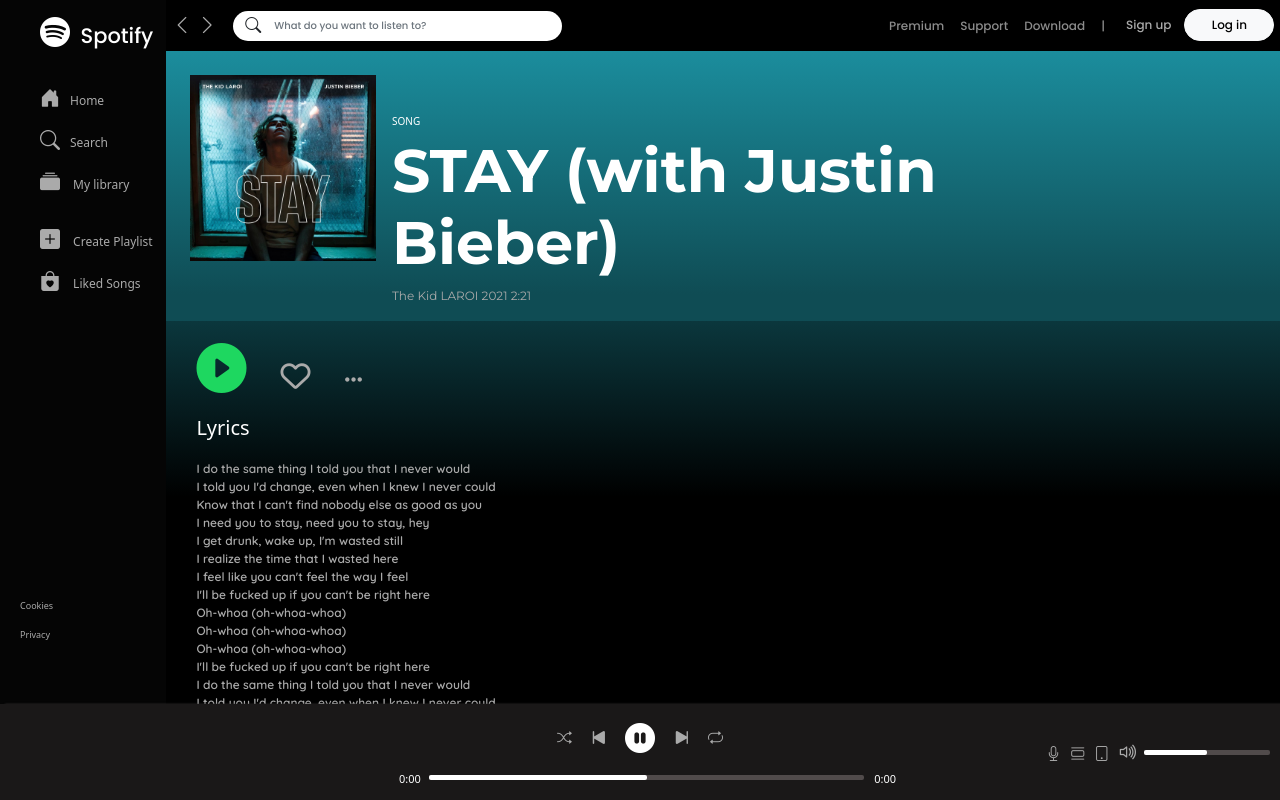
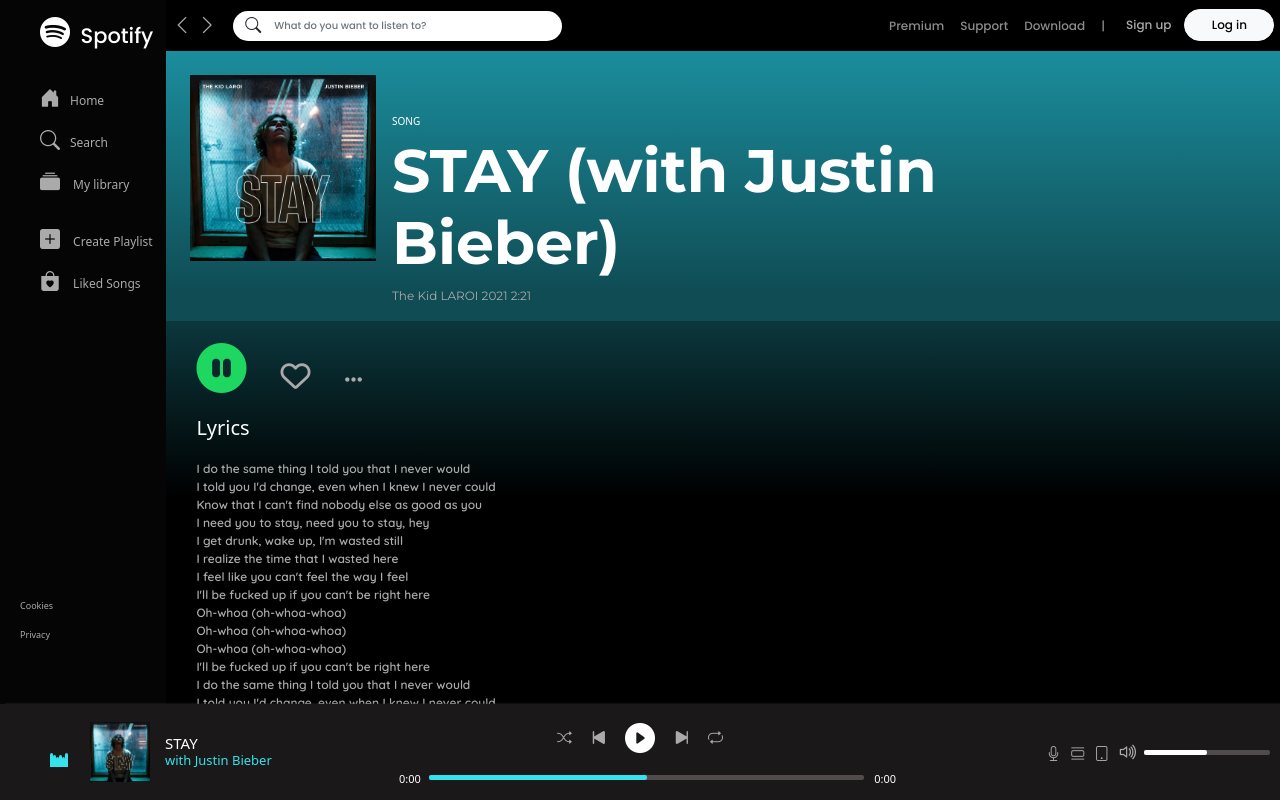
Before and after one commit to binhnguyen96html/spotify1, a plain HTML site: page index4.html in a window 1280 px wide. Both pictures are taken after a click on the icon 221 px from the left and 368 px from the top of the page. Drawn offline with nearby package versions, Linux system fonts and the light colour scheme; a web font is replaced by a local one.

Commit message:
version2

```diff
--- /dev/null
+++ b/app.js
@@ -0,0 +1,55 @@
+
+// play music
+var music = new Audio ("audio/audio1.mp3");
+
+document.getElementById("STAY-icon").addEventListener('click', () =>{
+    if (music.paused || music.currentTime <= 0){
+        music.play();
+        document.getElementById("STAY-icon").classList.remove('bi-play-circle-fill');
+        document.getElementById("STAY-icon").classList.add('bi-pause-circle-fill');
+        document.getElementById("wave").classList.add('active1');
+    } else {
+        music.pause();
+        document.getElementById("STAY-icon").classList.add('bi-play-circle-fill');
+        document.getElementById("STAY-icon").classList.remove('bi-pause-circle-fill');
+        document.getElementById("wave").classList.remove('active1');
+
+    }
+});
+
+
+// time changed for music
+let currentStart = document.getElementById("currentStart");
+let currentEnd = document.getElementById("currentEnd");
+let seek = document.getElementById('seek');
+let bar2 = document.getElementById('bar2');
+
+music.addEventListener('timeupdate', ()=>{
+    let music_curr = music.currentTime;
+    let music_dur = music.duration;
+
+    let min1 = Math.floor(music_dur / 60);
+    let sec1 = Math.floor(music_dur % 60);
+
+    if(sec1 < 10){
+        sec1 = `0${sec1}`;
+    }
+    currentEnd.innerText = `${min1}:${sec1}`;
+
+    let min2 = Math.floor(music_curr / 60);
+    let sec2 = Math.floor(music_curr % 60);
+    if(sec2 < 10){
+        sec2 = `0${sec2}`;
+    }
+    currentStart.innerText = `${min2}:${sec2}`;
+
+
+    let progressBar = parseInt((music_curr / music_dur) * 100);
+    seek.value = progressBar;
+    let seekbar = seek.value;
+    bar2.style.width = `${seekbar}%`;
+});
+
+seek.addEventListener('change', ()=>{
+    music.currentTime = seek.value * music.duration / 100;
+});
--- a/index4.html
+++ b/index4.html
@@ -130,7 +130,7 @@
 
                     <!-- song side icon  -->
                         <div class="song_side_icon">
-                            <i class="bi playListPlay bi-play-circle-fill" id="2"></i>
+                            <i class="bi playListPlay bi-play-circle-fill" id="STAY-icon"></i>
                             <i class="fa-regular fa-heart"></i>
                             <i class="fa-solid fa-ellipsis"></i>
                         </div>
@@ -403,28 +403,44 @@
 
         <div class="master_play  ">
 
-                <div class="master_play0"></div>
 
+                <div class="master_play0">
+                    <div class="wave" id="wave">
+                        <div class="wave1"></div>
+                        <div class="wave1"></div>
+                        <div class="wave1"></div>
+                        <div class="wave1"></div>
+                        <div class="wave1"></div>
+                        <div class="wave1"></div>
+
+                    </div>
+                    <img src="image/stay.png" alt="" id="poster_master_play">
+                    <h5 id="title">
+                        STAY
+                        <div class="subtitle">with Justin Bieber</div>
+                    </h5>
+                </div>
 
                 <div class="master_play1">
                     <div class="icon">
                             <i class="bi shuffle bi-shuffle"></i>
                             <i class="bi start bi-skip-start-fill"></i>
-                            <i class="bi pause bi-pause-circle-fill"></i>
+                            <i class="bi playListPlay bi-play-circle-fill" id="STAY-icon"></i>
+
                             <i class="bi skip bi-skip-end-fill"></i>
                             <i class="bi repeat bi-repeat"></i>
                     </div>
 
                     <div class="bar1">
-                        <span id="currentStart1">0:00</span>
+                        <span id="currentStart">0:00</span>
 
                         <div class="barRange">
                             <input type="range"  id="seek" min="0" max="100">
                             <div class="barRange1" id="bar2"></div>
-                            <div class="dot"></div>
+                            <!-- <div class="dot"></div> -->
                         </div>
 
-                        <span id="currentStart2">0:00</span>
+                        <span id="currentEnd">0:00</span>
 
                     </div>
 
@@ -447,6 +463,7 @@
         </div>
 
 
+    <script src="app.js" charset ="UTF-8"></script>
     </header>
     </body>
     </html>
--- a/styles.css
+++ b/styles.css
@@ -38,7 +38,8 @@
     width: 87%;
     background: linear-gradient(rgba(29,29, 29, 0.9),rgba(0, 0, 0, 0.9)),#000 ;
     position: fixed;
-    left: 13%
+    left: 13%;
+    /* border: 1px solid #fff; */
 }
 
 header .master_play{
--- a/styles4.css
+++ b/styles4.css
@@ -169,8 +169,100 @@
 header .master_play .master_play0{
     width: 30%;
     height: 100%;
+    display: flex;
+    align-items: center;
     /* border: 1px solid #fff; */
 }
+header .master_play .master_play0 .wave{
+    width: 30px;
+    height: 30px;
+    display: flex;
+    align-items: flex-end;
+    margin: 0px 10px 0px 50px;
+    /* border: 1px solid #fff; */
+   }
+
+   header .master_play .master_play0 .wave .wave1{
+        width: 3px;
+        height: 15px;
+        background: #36e2ec;
+        /* margin-right:3px; */
+        border-radius: 10px 10px 0px 0px;
+        animation: unset;
+   }
+
+   header .master_play .master_play0 .wave .wave1:nth-child(2){
+        height: 20px;
+        /* margin-right: 3.5px; */
+        animation-delay: .8s;
+   }
+
+   header .master_play .master_play0 .wave .wave1:nth-child(3){
+        height: 25px;
+        animation-delay: .4s;
+    }
+    header .master_play .master_play0 .wave .wave1:nth-child(4){
+        height: 20px;
+        animation-delay: .4s;
+    }
+    header .master_play .master_play0 .wave .wave1:nth-child(5){
+        height: 15px;
+        animation-delay: .8s;
+    }
+
+    /* javascript classes */
+
+    header .master_play .master_play0 .active1 .wave1 {
+        animation: wave .5s linear infinite;
+    }
+
+    header .master_play .master_play0 .active1 .wave1:nth-child(2){
+        animation-delay: .4s;
+       }
+
+    header .master_play .master_play0 .active1 .wave1:nth-child(3){
+        animation-delay: .8s;
+        }
+
+    @keyframes wave {
+        0%{
+            height: 10px;
+        }
+        50%{
+            height: 15px;
+        }
+        100%{
+            height: 10px;
+        }
+    }
+
+
+    header .master_play .master_play0 img{
+        width: 60px;
+        /* height: 35px; */
+    }
+
+    header .master_play .master_play0 h5{
+        width: 130px;
+        margin: 0px 0px 0px 15px;
+        color: #fff;
+        line-height: 17px;
+        /* overflow: hidden;
+        text-overflow: ellipsis;
+        white-space: nowrap; */
+        font-size: 15px;
+        /* border: 1px solid #fff; */
+    }
+
+    header .master_play .master_play0 h5 .subtitle{
+       font-size: 13px;
+       color: #36e2ec;
+       width: 100%;
+       overflow: hidden;
+       text-overflow: ellipsis;
+       white-space: nowrap;
+    }
+
 
 
 /* master play 1 */
@@ -212,11 +304,11 @@
 }header .master_play .master_play1 .icon .start:hover{
     color: #fff;
 }
-header .master_play .master_play1 .icon .pause{
+header .master_play .master_play1 .icon .playListPlay{
     font-size: 30px;
     color: #fff;
 }
-header .master_play .master_play1 .icon .pause:hover{
+header .master_play .master_play1 .icon .playListPlay:hover{
     color: #fff;
     transform: scale(1.1);
 }
@@ -256,7 +348,7 @@
     position: absolute;
     width: 50%;
     height: 5px;
-    background:#fff;
+    background: #36e2ec;
     border-radius: 2px;
 }
 
@@ -267,10 +359,10 @@
     font-size: 11px;
     /* border: 1px solid #fff; */
 }
-header .master_play .master_play1 #currentStart1{
+header .master_play .master_play1 #currentStart{
     padding: 0px 0px 0px 15px;
 }
-header .master_play .master_play1 #currentStart2{
+header .master_play .master_play1 #currentEnd{
     padding: 0px 0px 0px 10px;
 }
 
@@ -472,6 +564,9 @@
     margin-left: 20px;
     color: rgb(30 215 96);
 }
+/* header .song_side .song_side_content .songsideContainer .song_side_icon audio{
+    display: none;
+} */
 header .song_side .song_side_content .songsideContainer .song_side_icon .fa-regular{
     font-size: 30px;
     margin-left: 30px;
```
